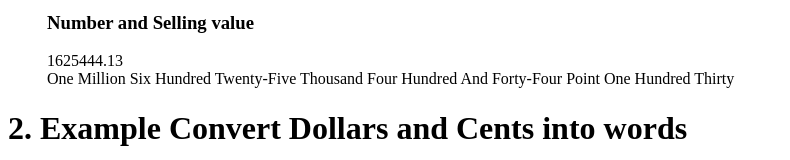
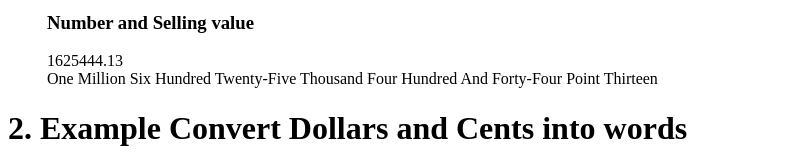
Before and after one commit to mattar88/jquerySpellingNumber, a plain HTML site: page examples/index.html in a window 1280 px wide. Shown: the part 445-605 px from the top of the page, without its empty margins (0-790 px from the left). Drawn offline with nearby package versions, Linux system fonts and the light colour scheme.

Commit message:
Correct the examples

```diff
--- a/examples/index.html
+++ b/examples/index.html
@@ -18,7 +18,7 @@
       //English spelling
       var options_sn = {
             lang: "en",
-            digitsLengthW2F: 3,
+            digitsLengthW2F: 2,
             decimalSeperator: "point"
            };
 
@@ -58,7 +58,7 @@
         lang: "ar",
         wholesUnit: "ليرة لبنانية",
         fractionUnit: "قرش",
-        digitsLengthW2F: 3,
+        digitsLengthW2F: 2,
         decimalSeperator: "و"
            };
 
```
